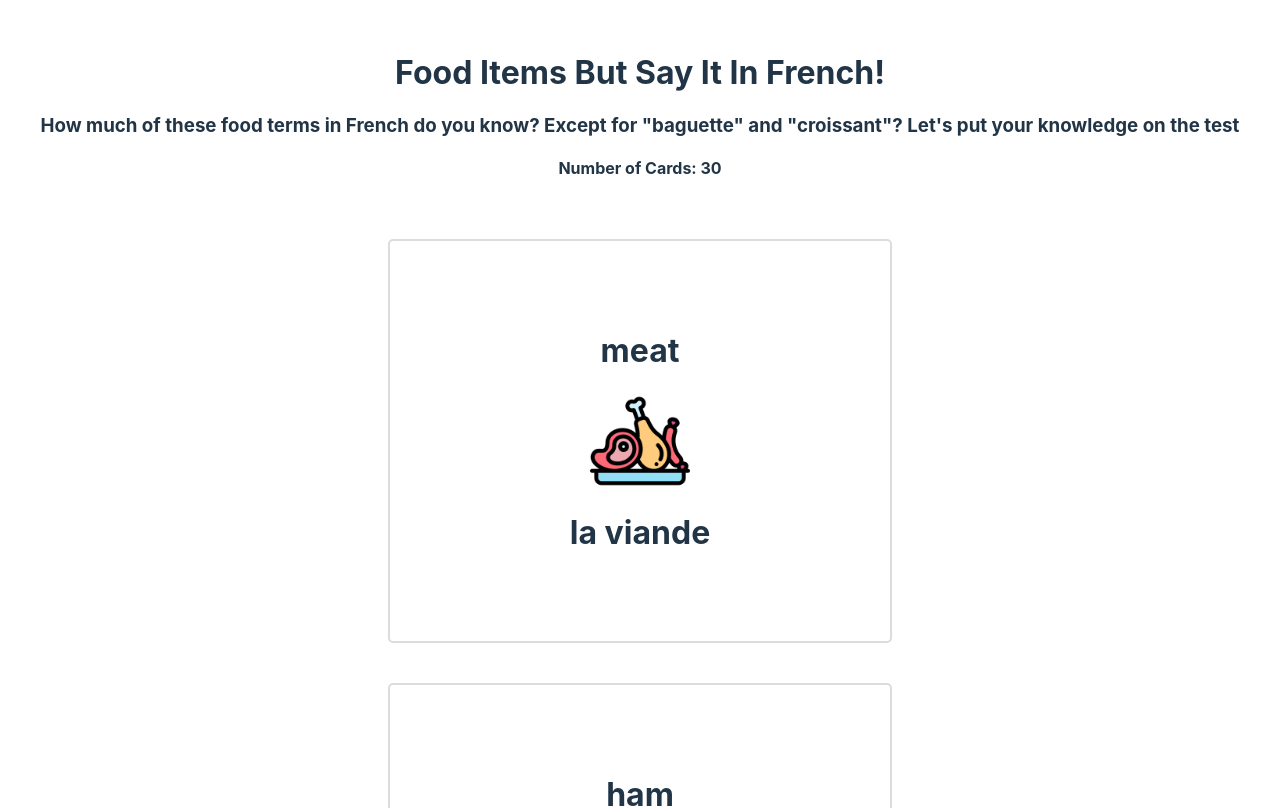
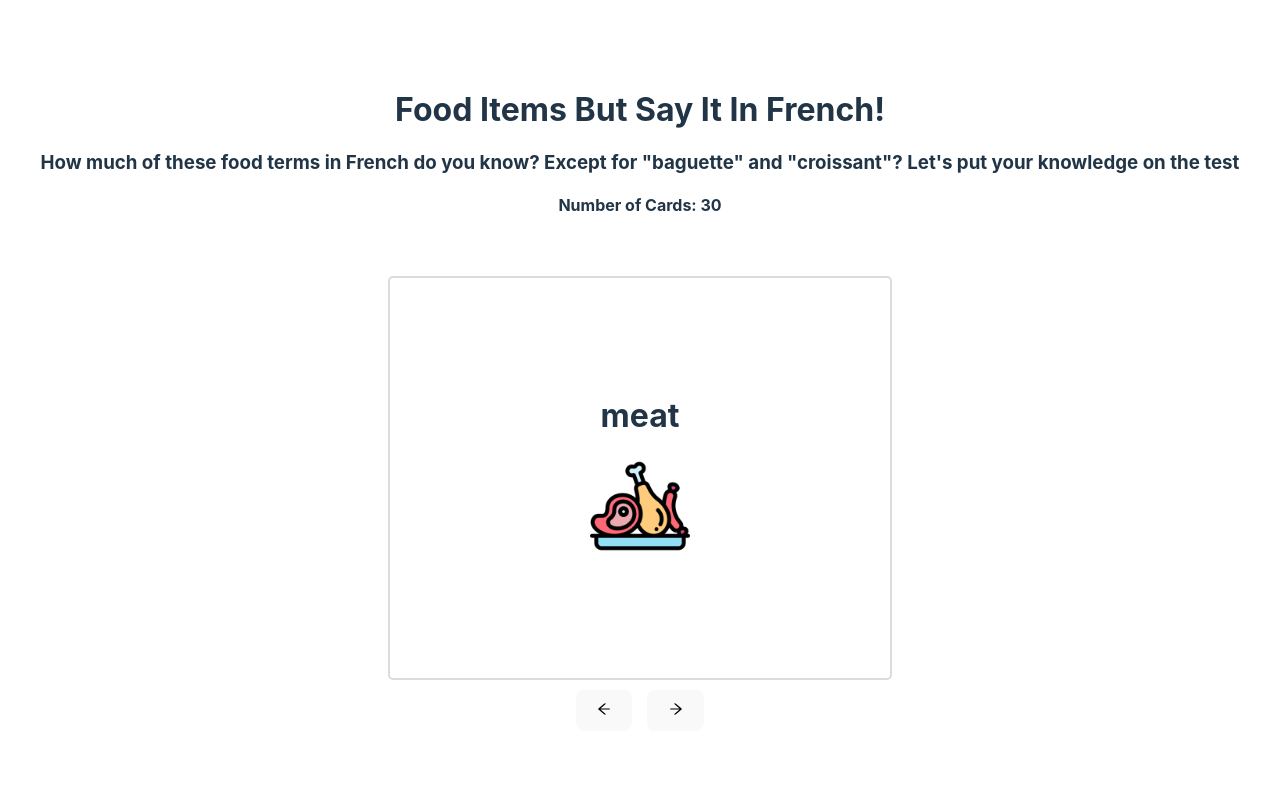
Before and after one commit to HafsaSarker/Project_2, a React (Vite) app in the folder flashcards/: page / in a window 1280 px wide. Shown: the top 808 px of the page. Built offline with nearby package versions, Linux system fonts and the light colour scheme.

Commit message:
add useState for card orientation

```diff
--- a/flashcards/src/App.css
+++ b/flashcards/src/App.css
@@ -10,7 +10,7 @@
   justify-content: center;
   align-items: center;
 }
-.card-container > img {
+.card-container > .front > img {
   width: 100px;
   height: 100px;
   object-fit: cover;
@@ -26,4 +26,10 @@
   border-radius: 5px;
   height: 400px;
   width: 500px;
+  cursor: pointer;
 }
+.btn-container{
+  margin-top: 10px;
+  display: flex;
+  gap: 15px;
+}
--- a/flashcards/src/App.jsx
+++ b/flashcards/src/App.jsx
@@ -1,17 +1,18 @@
-import { useState } from 'react'
+import React, { useState } from 'react'
+import { AiOutlineArrowLeft, AiOutlineArrowRight } from 'react-icons/ai'
 import studySet from './studySet'
 import Card from './components/Card'
 import './App.css'
 
 function App() {
+  const [question, setQuestion] = useState(studySet[0].question);
+  const [answer, setAnswer] = useState(studySet[0].answer)
+  const showRandomCard = () =>{
+    const randNum = Math.floor(Math.random() * studySet.length);
 
-  const setMap = studySet.map((set) => {
-    return <Card
-      key = {set.question}
-      question = {set.question}
-      answer = {set.answer}
-    />
-  })
+    setQuestion(studySet[randNum].question);
+    setAnswer(studySet[randNum].answer);
+  }
   return (
     <div className="App">
       <header>
@@ -19,7 +20,19 @@ function App() {
         <h3>How much of these food terms in French do you know? Except for "baguette" and "croissant"? Let's put your knowledge on the test</h3>
         <h4>Number of Cards: 30</h4>
       </header>
-      {setMap}
+      {/* {setMap} */}
+      <Card
+        question = {question}
+        answer = {answer}
+      />
+      <div className="btn-container">
+        <button onClick={showRandomCard}  ><span><AiOutlineArrowLeft /></span>
+        </button>
+        <button onClick={showRandomCard}>
+        <span><AiOutlineArrowRight /></span>
+        </button>
+
+      </div>
     </div>
   )
 }
--- a/flashcards/src/components/Card.jsx
+++ b/flashcards/src/components/Card.jsx
@@ -1,9 +1,18 @@
+import { useState } from "react";
 const Card = (props) => {
+    const [isNotFlipped, setIsNotFlip] = useState(false);
+    const showBack = () => {
+        setIsNotFlip(prevState => !prevState);
+    }
     return(
-        <div className="card-container">
-            <h1>{props.question}</h1>
-            <img src={`${props.question}.png`} />
-            <h1>{props.answer}</h1>
+        <div className="card-container" onClick={showBack} >
+                <div className="front">
+                <h1>{props.question}</h1>
+                <img src={`${props.question}.png`} />
+            </div>
+            <div className="back">
+                <h1>{isNotFlipped ? props.answer : ""}</h1>
+            </div>
         </div>
     )
 }
--- a/flashcards/src/studySet.jsx
+++ b/flashcards/src/studySet.jsx
@@ -11,5 +11,4 @@ export default [
         question: "chicken",
         answer: "le poulet"
     }
-
 ]
```
